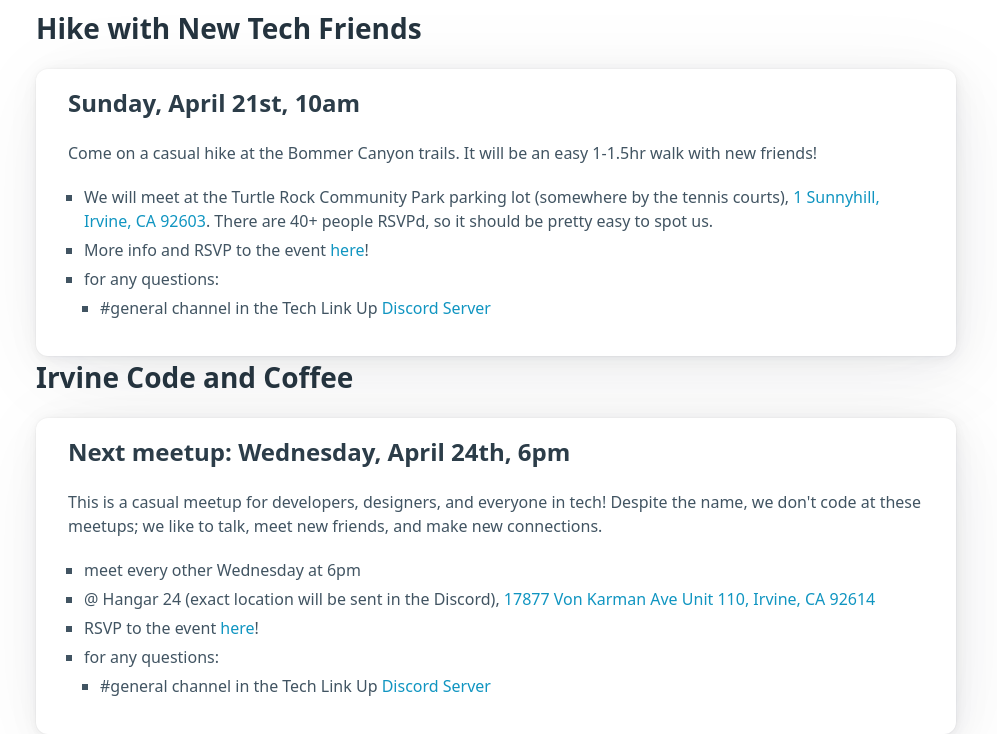
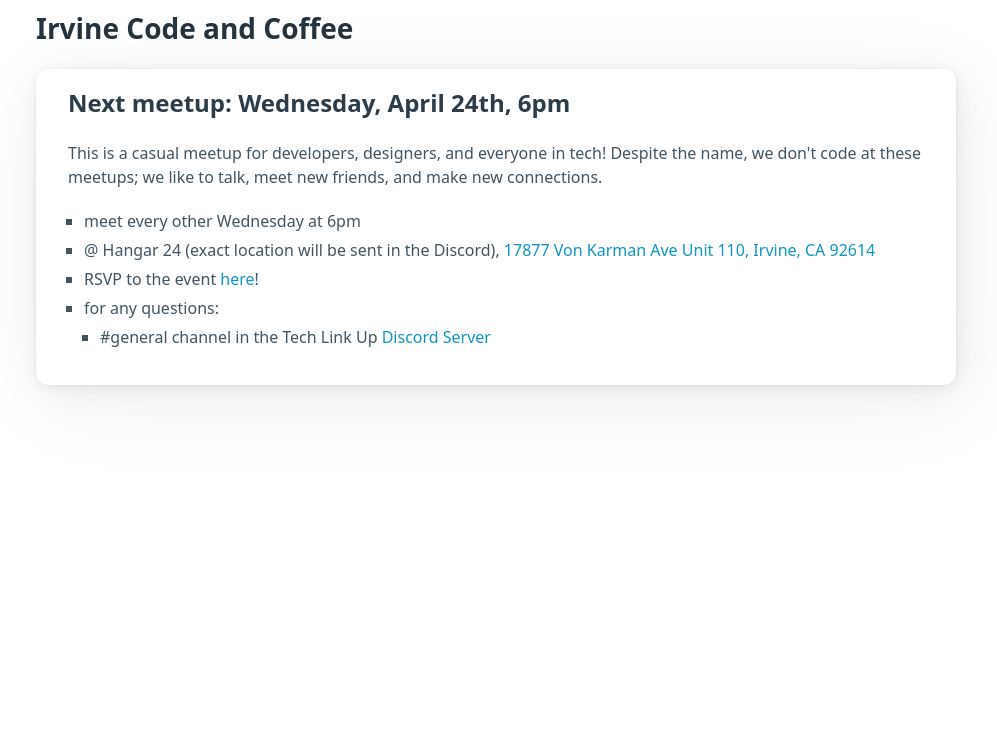
Before and after one commit to yujioshiro/personal-website, a Gatsby site: page /meetup in a window 1280 px wide. Shown: the part 117-851 px from the top of the page, without its empty margins (144-1141 px from the left). After the commit the page ends 800 px from the top, so only its background shows below. Built offline with nearby package versions, Linux system fonts and the light colour scheme; Gatsby itself is replaced by a stand-in of ours.

Commit message:
Update meetup info

```diff
--- a/src/pages/meetup/index.jsx
+++ b/src/pages/meetup/index.jsx
@@ -6,7 +6,7 @@ export default function ProjectsPage() {
     <Layout>
         <h1><strong>tech meetups yuji helps run in orange county, ca</strong></h1>
 
-        <h2>Hike with New Tech Friends</h2>
+        {/* <h2>Hike with New Tech Friends</h2>
         <div class="">
           <article>
             <h3>Sunday, April 21st, 10am</h3>
@@ -21,7 +21,7 @@ export default function ProjectsPage() {
               </li>
             </ul>
           </article>
-        </div>
+        </div> */}
 
         <h2>Irvine Code and Coffee</h2>
         <div class="">
@@ -40,6 +40,7 @@ export default function ProjectsPage() {
             </ul>
           </article>
         </div>
+
     </Layout>
   )
 }
```
